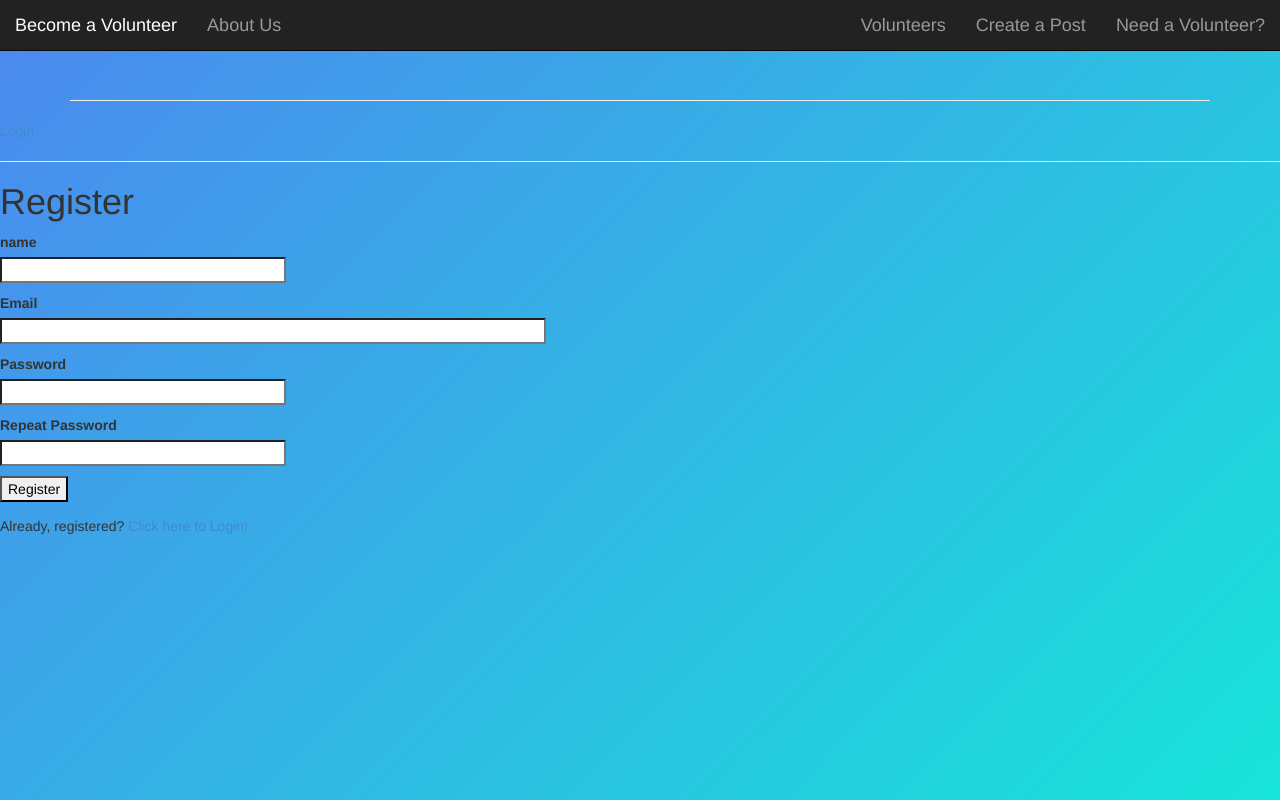
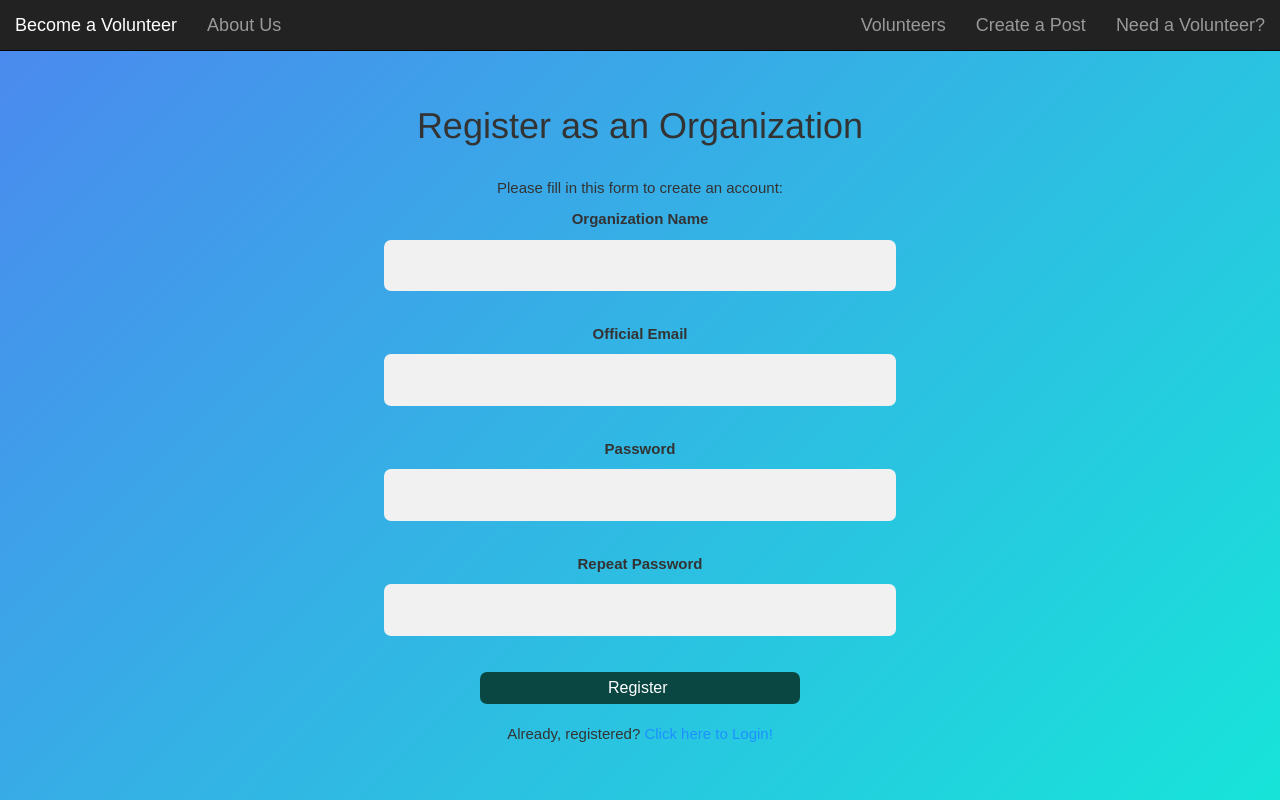
Before and after one commit to ahujasushant/coen6311, a Flask app: page /register_organization in a window 1280 px wide. Run offline with Flask 2, Linux system fonts and the light colour scheme.

Commit message:
changes register pages

```diff
--- a/app/forms.py
+++ b/app/forms.py
@@ -1,3 +1,5 @@
+
+
 from flask_wtf import FlaskForm
 from wtforms import StringField, PasswordField, BooleanField, SubmitField
 from wtforms.validators import ValidationError, DataRequired, Email, EqualTo
@@ -5,19 +7,19 @@ from app.models import Volunteer, Organization
 
 
 class LoginForm(FlaskForm):
-    official_email = StringField('official_email', validators=[DataRequired()])
+    official_email = StringField('Official Email', validators=[DataRequired()])
     password = PasswordField('Password', validators=[DataRequired()])
     remember_me = BooleanField('Remember Me')
     submit = SubmitField('Sign In')
 
 
 class RegistrationForm(FlaskForm):
-    org_name = StringField('name', validators=[DataRequired()])
-    official_email = StringField('Email', validators=[DataRequired(), Email()])
+    org_name = StringField('Organization Name', validators=[DataRequired()])
+    official_email = StringField('Official Email', validators=[DataRequired(), Email()])
     password = PasswordField('Password', validators=[DataRequired()])
     password2 = PasswordField(
         'Repeat Password', validators=[DataRequired(), EqualTo('password')])
-    submit = SubmitField('Register')
+    submit = SubmitField('Register ')
 
     # def validate_username(self, name):
     #     volunteer = Volunteer.query.filter_by(name=name.data).first()
@@ -31,14 +33,14 @@ class RegistrationForm(FlaskForm):
 
 
 class VolunteerLoginForm(FlaskForm):
-    email = StringField('email', validators=[DataRequired()])
+    email = StringField('Email', validators=[DataRequired()])
     password = PasswordField('Password', validators=[DataRequired()])
     submit = SubmitField('Sign In')
 
 
 class VolunteerRegistrationForm(FlaskForm):
-    name = StringField('name', validators=[DataRequired()])
-    email = StringField('email', validators=[DataRequired()])
+    name = StringField('Name', validators=[DataRequired()])
+    email = StringField('Email', validators=[DataRequired()])
     password = PasswordField('Password', validators=[DataRequired()])
     password2 = PasswordField(
         'Repeat Password', validators=[DataRequired(), EqualTo('password')])
--- a/app/templates/layouts/navbar.html
+++ b/app/templates/layouts/navbar.html
@@ -37,9 +37,6 @@
         <br><br><br><br>
         {% block content %}{% endblock %}
 
-        <footer>
-            <hr class="featurette-divider">
-        </footer>
 
     </div>
 </body>
--- a/app/templates/registration/register.html
+++ b/app/templates/registration/register.html
@@ -4,19 +4,94 @@
 
 {% include 'layouts/navbar.html' %}
 
+{% block content %}
+<center><h1>Register as an Organization</h1></center> <br>
+<html>
+<head>
+    <meta name="viewport" content="width=device-width, initial-scale=1">
+    <style>
+body {
+  font-family: Arial, Helvetica, sans-serif;
+  background-color: black;
+  font-size: 15px;
+}
 
-{% extends "/base.html" %}
+* {
+  box-sizing: border-box;
+}
 
-{% block content %}
-    <h1>Register</h1>
-    <form action="" method="post">
+/* Add padding to containers */
+
+
+/* Full-width input fields */
+input[type=text], input[type=password] {
+  width: 40%;
+  padding: 15px;
+  margin: 5px 0 22px 0;
+  border-radius:7px;
+  display: inline-block;
+  border: none;
+  background: #f1f1f1;
+}
+
+
+
+
+/* Set a style for the submit button */
+
+
+/* Add a blue text color to links */
+a {
+  color: dodgerblue;
+}
+
+/* Set a grey background color and center the text of the "sign in" section */
+.signin {
+  background-color: #f1f1f1;
+  text-align: center;
+}
+
+.button-register, input[type="submit"] {
+  background-color: #0B4742; /* Green */
+  border: none;
+  width:25%;
+  color: white;
+  <!--padding: 16px 32px;-->
+  text-align: center;
+  text-decoration: none;
+  border-radius:7px;
+  display: inline-block;
+  font-size: 16px;
+  margin: 4px 2px;
+  transition-duration: 0.9s;
+  cursor: pointer;
+}
+
+
+    <meta name="viewport" content="width=device-width, initial-scale=1">
+img {
+  display: block;
+  margin-left: auto;
+  margin-right: auto;
+}
+
+
+    </style>
+</head>
+
+<body>
+
+<form action="" , method="post">
+    <center><p>Please fill in this form to create an account:</p></center>
+
     {{ form.hidden_tag() }}
-        <p>
+    <center><p>
         {{ form.org_name.label }}<br>
         {{ form.org_name(size=32) }}<br>
         {% for error in form.org_name.errors %}
         <span style="color: red;">[{{ error }}]</span>
         {% endfor %}
+
     </p>
         <p>
             {{ form.official_email.label }}<br>
@@ -39,7 +114,18 @@
             <span style="color: red;">[{{ error }}]</span>
             {% endfor %}
         </p>
-        <p>{{ form.submit() }}</p>
+        <p>
+                <span class="button-register">
+                    {{ form.submit() }}
+                </span>
+        </p>
+    </center>
 </form>
-    <p>Already, registered? <a href="{{ url_for('login') }}">Click here to Login!</a></p>
+
+
+<center><p>Already, registered? <a href="{{ url_for('login') }}">Click here to Login!</a></p></center>
+
 {% endblock %}
+</div>
+</body>
+</html>
```
Also changed, not shown: app/templates/login/login.html (+78 -5 lines), app/templates/login/login_volunteer.html (+78 -7 lines), app/templates/registration/register_volunteer.html (+76 -6 lines). Lines whose indentation alone changed are shown as unchanged.
